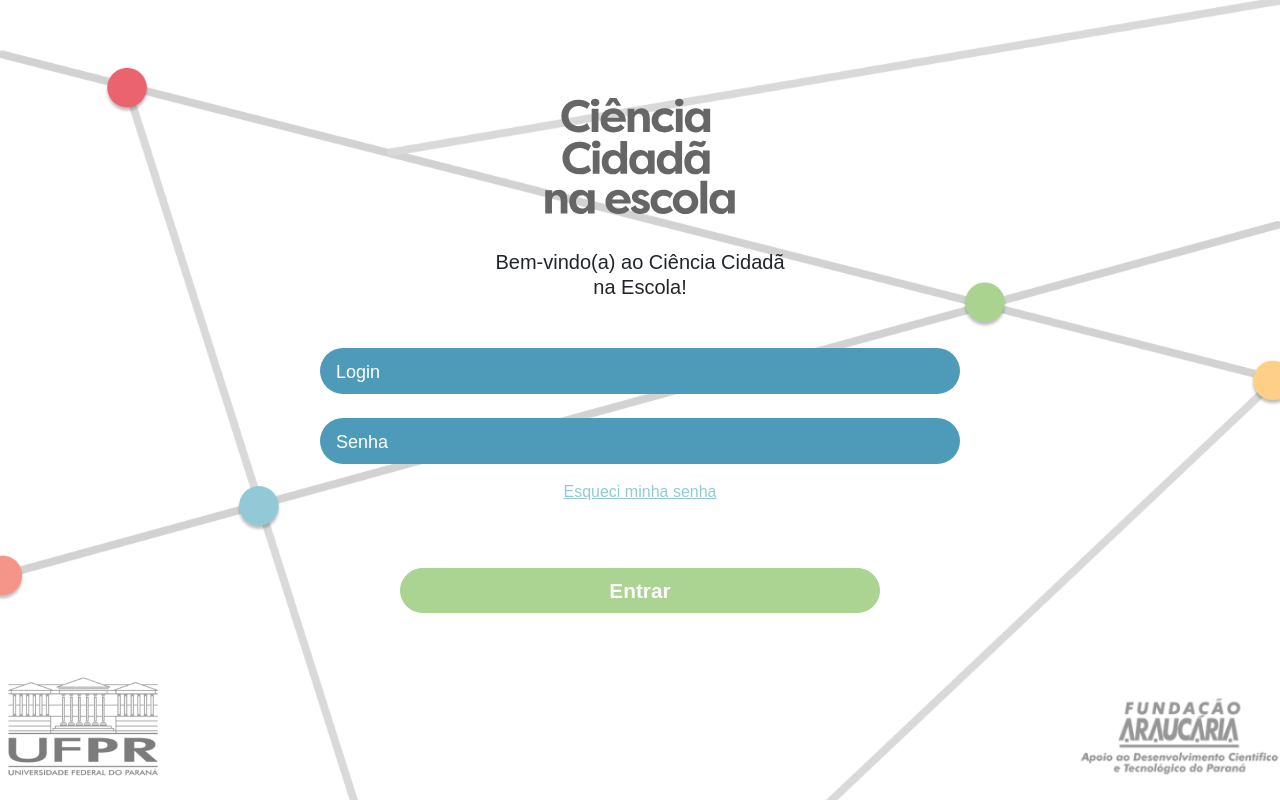
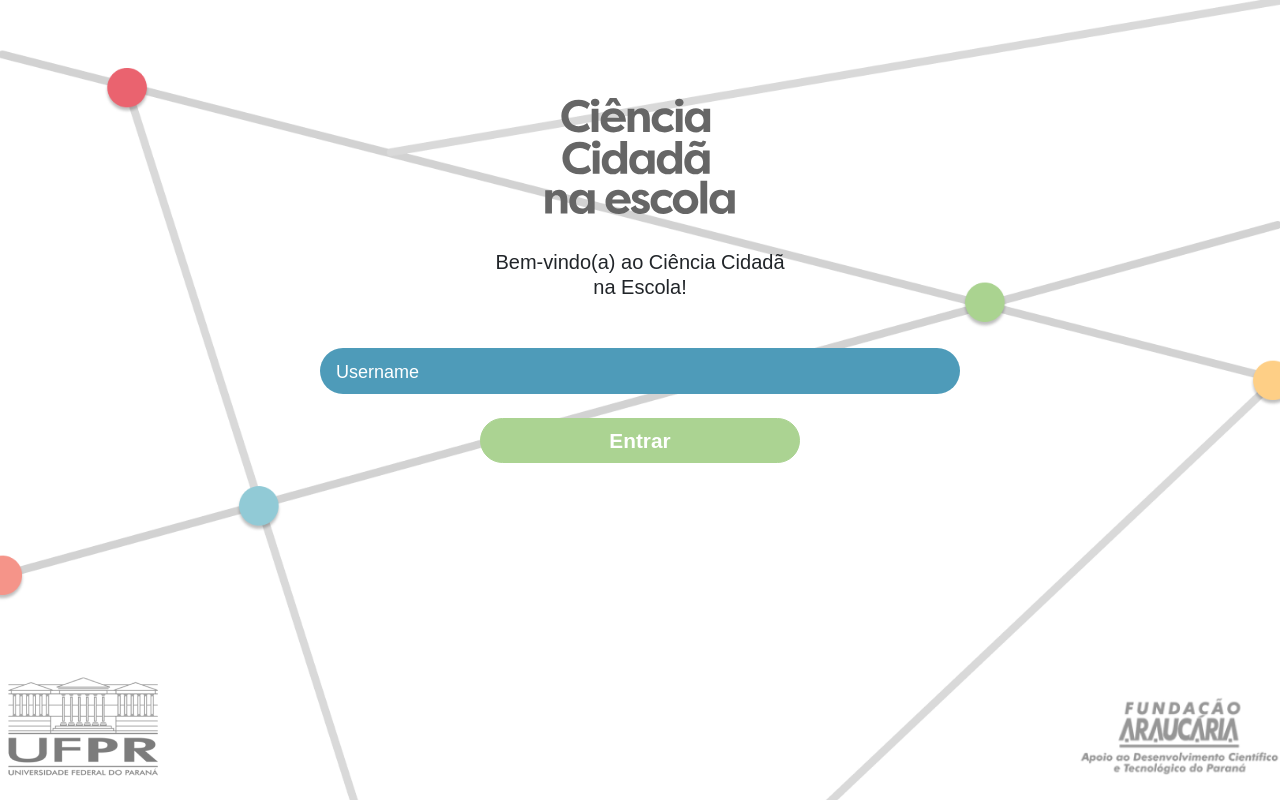
Before and after one commit to VRI-UFPR/CienciaNaEscola, a React (Create React App) app: page /#/login in a window 1280 px wide. Built offline with nearby package versions, Linux system fonts and the light colour scheme; a web font is replaced by a local one.

Commit message:
[TEST]: Removed authentication

```diff
--- a/src/contexts/AuthContext.js
+++ b/src/contexts/AuthContext.js
@@ -6,6 +6,7 @@ export const AuthProvider = ({ children }) => {
     const [user, setUser] = useState({
         id: null,
         email: null,
+        username: null,
         token: null,
     });
 
@@ -22,9 +23,9 @@ export const AuthProvider = ({ children }) => {
         }
     }, []);
 
-    const login = (id, email, token) => {
-        setUser({ id, email, token });
-        localStorage.setItem('user', JSON.stringify({ id, email, token }));
+    const login = (id, email, username, token) => {
+        setUser({ id, email, username, token });
+        localStorage.setItem('user', JSON.stringify({ id, email, username, token }));
         setAcceptTerms({ value: true });
         localStorage.setItem('acceptTerms', JSON.stringify({ value: true }));
     };
@@ -33,6 +34,7 @@ export const AuthProvider = ({ children }) => {
         setUser({
             id: null,
             email: null,
+            username: null,
             token: null,
         });
         localStorage.removeItem('user');
--- a/src/pages/LoginPage.jsx
+++ b/src/pages/LoginPage.jsx
@@ -55,8 +55,9 @@ const styles = `
 `;
 
 function LoginPage(props) {
-    const [email, setEmail] = useState('');
-    const [password, setPassword] = useState('');
+    const email = 'picce_t@gmail.com';
+    const password = '12345@aA';
+    const [username, setUsername] = useState('');
     const { login } = useContext(AuthContext);
     const navigate = useNavigate();
     const modalRef = useRef(null);
@@ -77,7 +78,7 @@ function LoginPage(props) {
             })
             .then((response) => {
                 if (response.data.token) {
-                    login(response.data.id, email, response.data.token);
+                    login(response.data.id, email, username, response.data.token);
                     navigate('/home');
                 } else {
                     throw new Error('Something went wrong!');
@@ -102,30 +103,26 @@ function LoginPage(props) {
                     <div className="col-12 col-lg-8 d-flex flex-column align-items-center">
                         <input
                             className="login-input align-items-center rounded-pill text-start fs-5 px-3 py-2 mb-4 w-100"
-                            placeholder="Login"
+                            placeholder="Username"
                             type="text"
-                            value={email}
-                            onChange={(e) => setEmail(e.target.value)}
+                            value={username}
+                            onChange={(e) => setUsername(e.target.value)}
                         />
-                        <input
-                            className="login-input rounded-pill text-start fs-5 px-3 py-2 mb-3 w-100"
-                            placeholder="Senha"
-                            type="password"
-                            value={password}
-                            onChange={(e) => setPassword(e.target.value)}
-                        />
-                        <p
+                        <div className="col-12 col-lg-6">
+                            <TextButton hsl={[97, 43, 70]} text="Entrar" className="rounded-pill" type="submit" />
+                        </div>
+                        {/* <p
                             className="login-forgot-pw text-decoration-underline fs-6 cursor-pointer"
                             onClick={() => modalRef.current.showModal({ title: 'Fale com seu coordenador para recuperar sua senha.' })}
                         >
                             Esqueci minha senha
-                        </p>
+                        </p> */}
                     </div>
-                    <div className="button-position row flex-column justify-content-end align-items-center g-0 pt-lg-5">
+                    {/* <div className="button-position row flex-column justify-content-end align-items-center g-0 pt-lg-5">
                         <div className="col-12 col-lg-6">
                             <TextButton hsl={[97, 43, 70]} text="Entrar" className="rounded-pill" type="submit" />
                         </div>
-                    </div>
+                    </div> */}
                 </form>
             </div>
             <div className="row align-items-end justify-content-between g-0 h-25 w-100 pb-4 ps-2">
```
Also changed, not shown: src/mockResponses/protocols.js.
